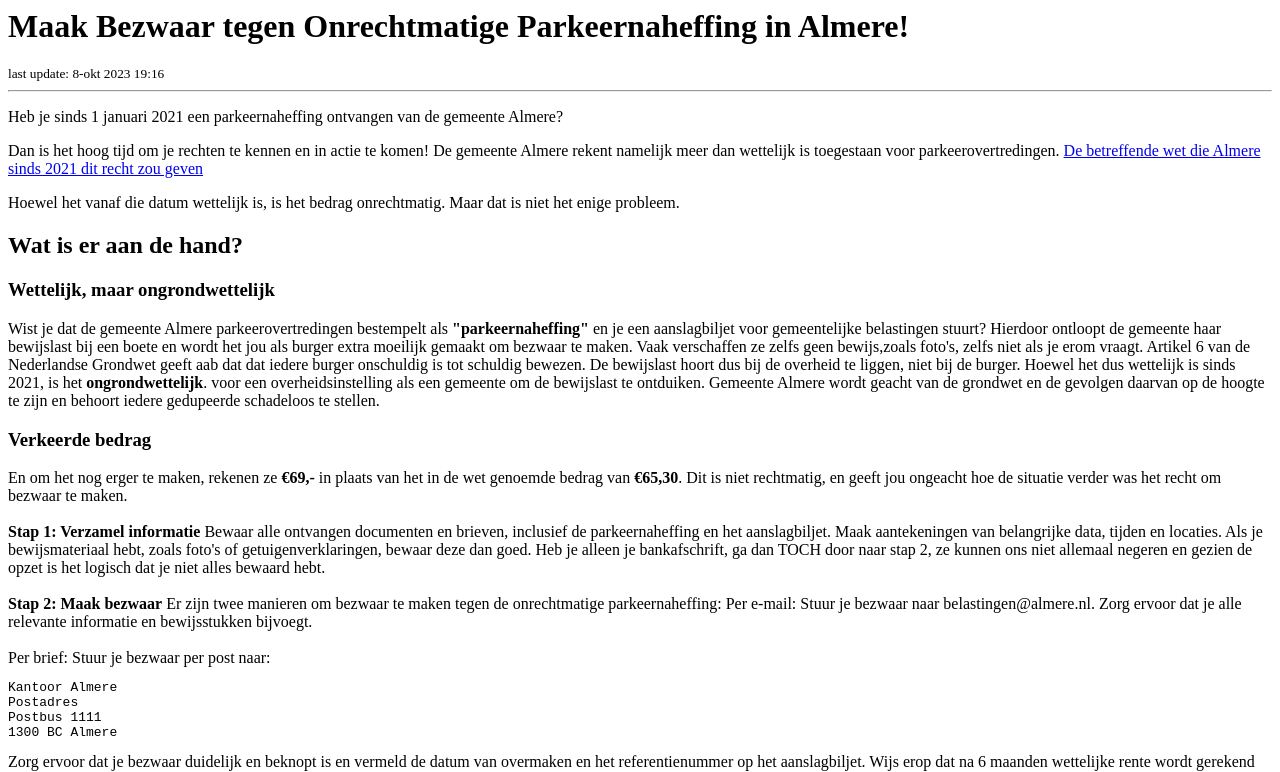
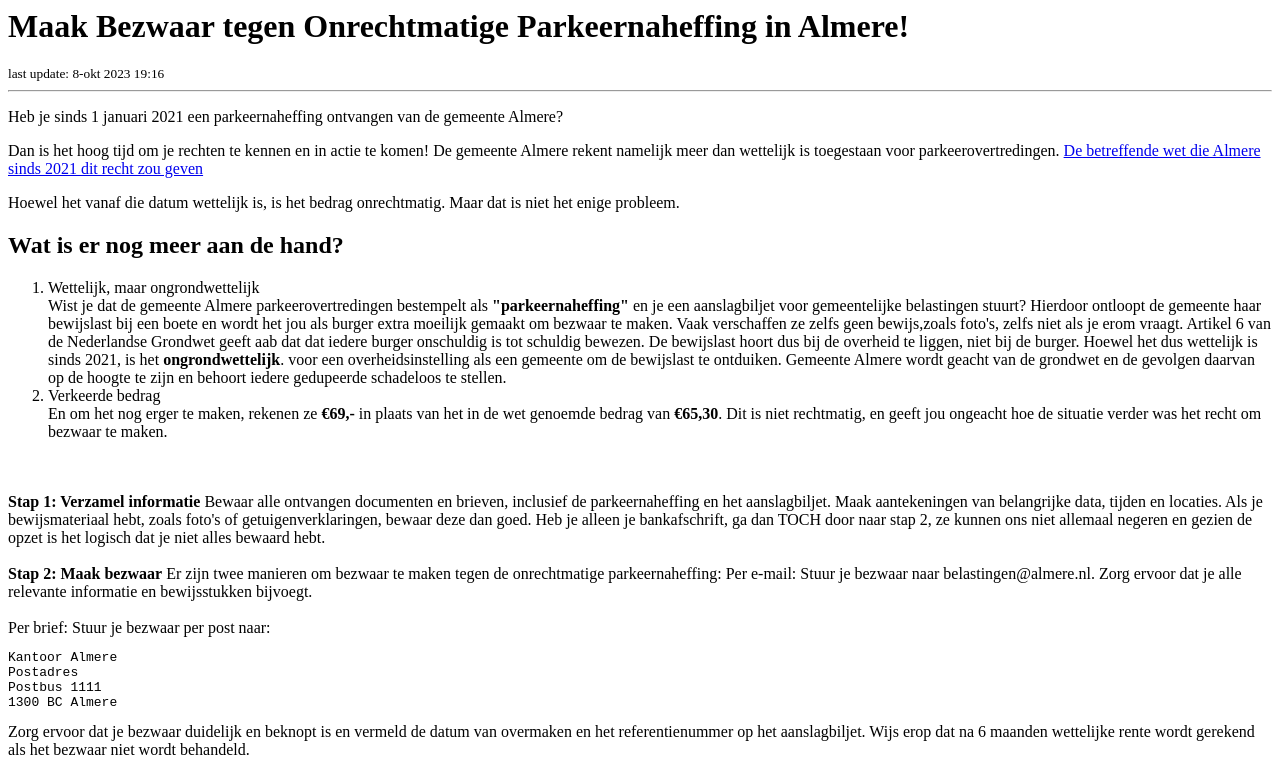
Before and after one commit to beauterre/AlmereNaheffing, a plain HTML site: page index.html in a window 1280 px wide. Shown: the top 772 px of the page. Drawn offline with Linux system fonts and the light colour scheme.

Commit message:
Update index.html

```diff
--- a/index.html
+++ b/index.html
@@ -7,9 +7,10 @@ De gemeente Almere rekent namelijk meer dan wettelijk is toegestaan voor parkeer
 <a href="https://wetten.overheid.nl/BWBR0004912/2021-01-01/">De betreffende wet die Almere sinds 2021 dit recht zou geven</a></p>
 Hoewel het vanaf die datum wettelijk is, is het bedrag onrechtmatig. Maar dat is niet het enige probleem.
 
-<h2>Wat is er aan de hand?</h2>
+<h2>Wat is er nog meer aan de hand?</h2>
 
-<h3>Wettelijk, maar ongrondwettelijk</h3>
+<ol>
+<li>Wettelijk, maar ongrondwettelijk</li>
 Wist je dat de gemeente Almere parkeerovertredingen bestempelt
 als <b>"parkeernaheffing"</b> en je een aanslagbiljet voor gemeentelijke belastingen stuurt?
 Hierdoor ontloopt de gemeente haar bewijslast bij een boete en wordt het jou als burger
@@ -21,10 +22,11 @@ De bewijslast hoort dus bij de overheid te liggen, niet bij de burger.
 Hoewel het dus wettelijk is sinds 2021, is het <b>ongrondwettelijk</b>. voor een overheidsinstelling als een gemeente om de bewijslast te ontduiken.
 Gemeente Almere wordt geacht van de grondwet en de gevolgen daarvan op de hoogte te zijn en behoort iedere gedupeerde schadeloos te stellen.
 
-<h3>Verkeerde bedrag</h3>
+<li>Verkeerde bedrag</li>
 En om het nog erger te maken,
-rekenen ze <b>€69,-</b> in plaats van het in de wet genoemde bedrag van <b>€65,30</b>. Dit is niet rechtmatig, en geeft jou ongeacht hoe de situatie verder was het recht om bezwaar te maken.
-
+rekenen ze <b>€69,-</b> in plaats van het in de wet genoemde bedrag van <b>€65,30</b>. Dit is niet rechtmatig,
+en geeft jou ongeacht hoe de situatie verder was het recht om bezwaar te maken.
+</ol>
 <br><br><b>Stap 1: Verzamel informatie</b>
 Bewaar alle ontvangen documenten en brieven, inclusief de parkeernaheffing en het aanslagbiljet.
 Maak aantekeningen van belangrijke data, tijden en locaties.
```
